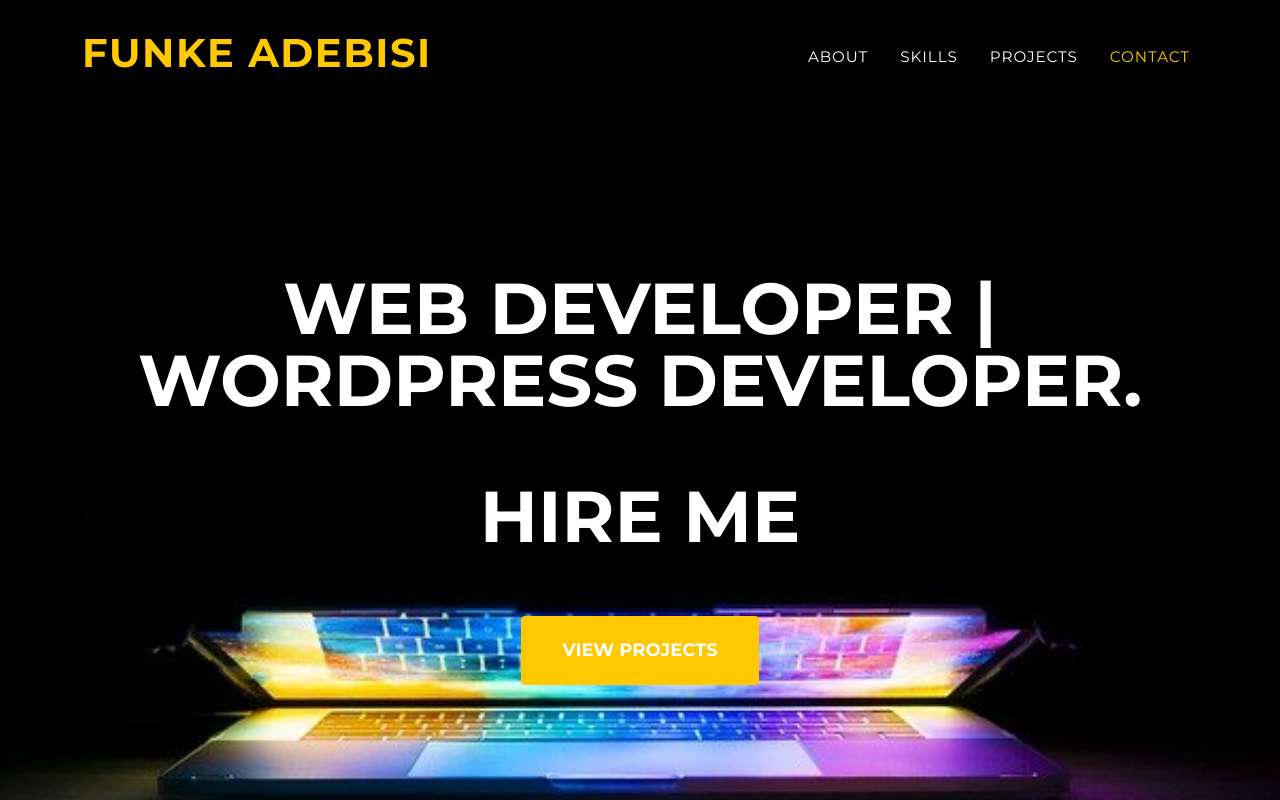
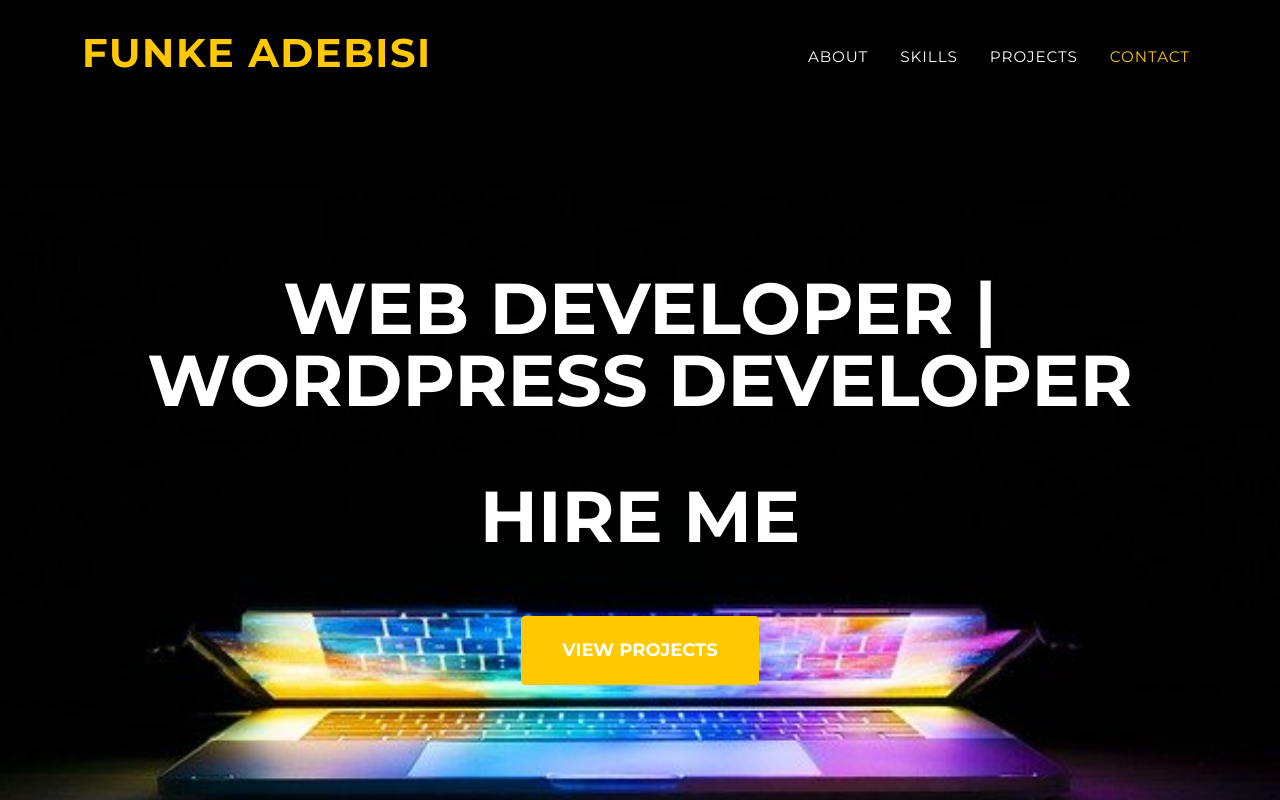
Before and after one commit to AdebisiFunke/funkeadebisi.github.io, a plain HTML site: page index.html in a window 1280 px wide. Shown: the top 800 px of the page. Drawn offline with Linux system fonts and the light colour scheme.

Commit message:
update
update

```diff
--- a/index.html
+++ b/index.html
@@ -73,7 +73,7 @@
     <!-- Masthead-->
     <header class="masthead">
       <div class="container">
-        <div class="masthead-heading text-uppercase">Web Developer  |  WordPress Developer.</div>
+        <div class="masthead-heading text-uppercase">Web Developer  |  WordPress Developer</div>
         <div class="masthead-heading text-uppercase">Hire Me</div>
         <a class="btn btn-primary btn-xl text-uppercase" href="#services">View Projects</a>
       </div>
```
